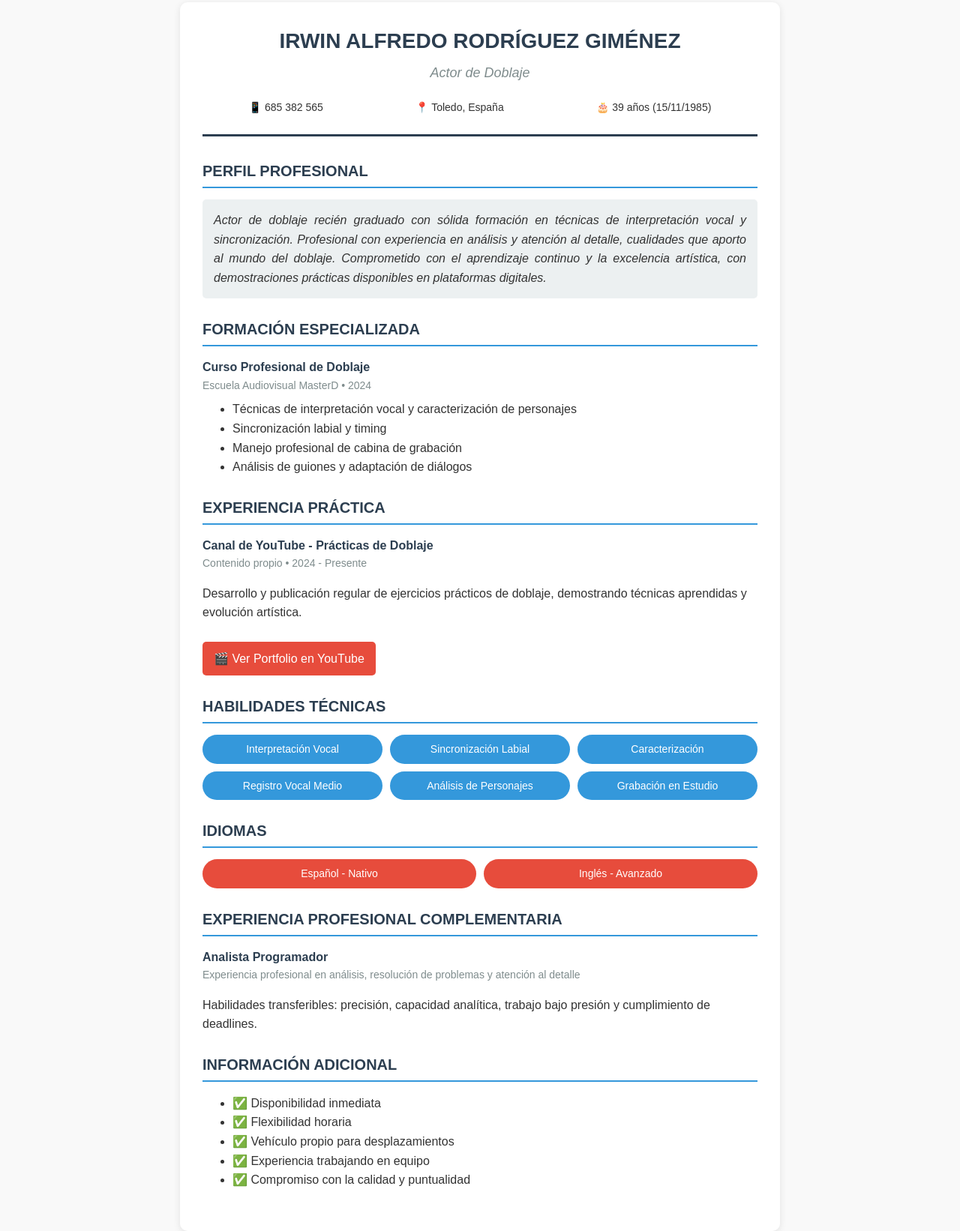
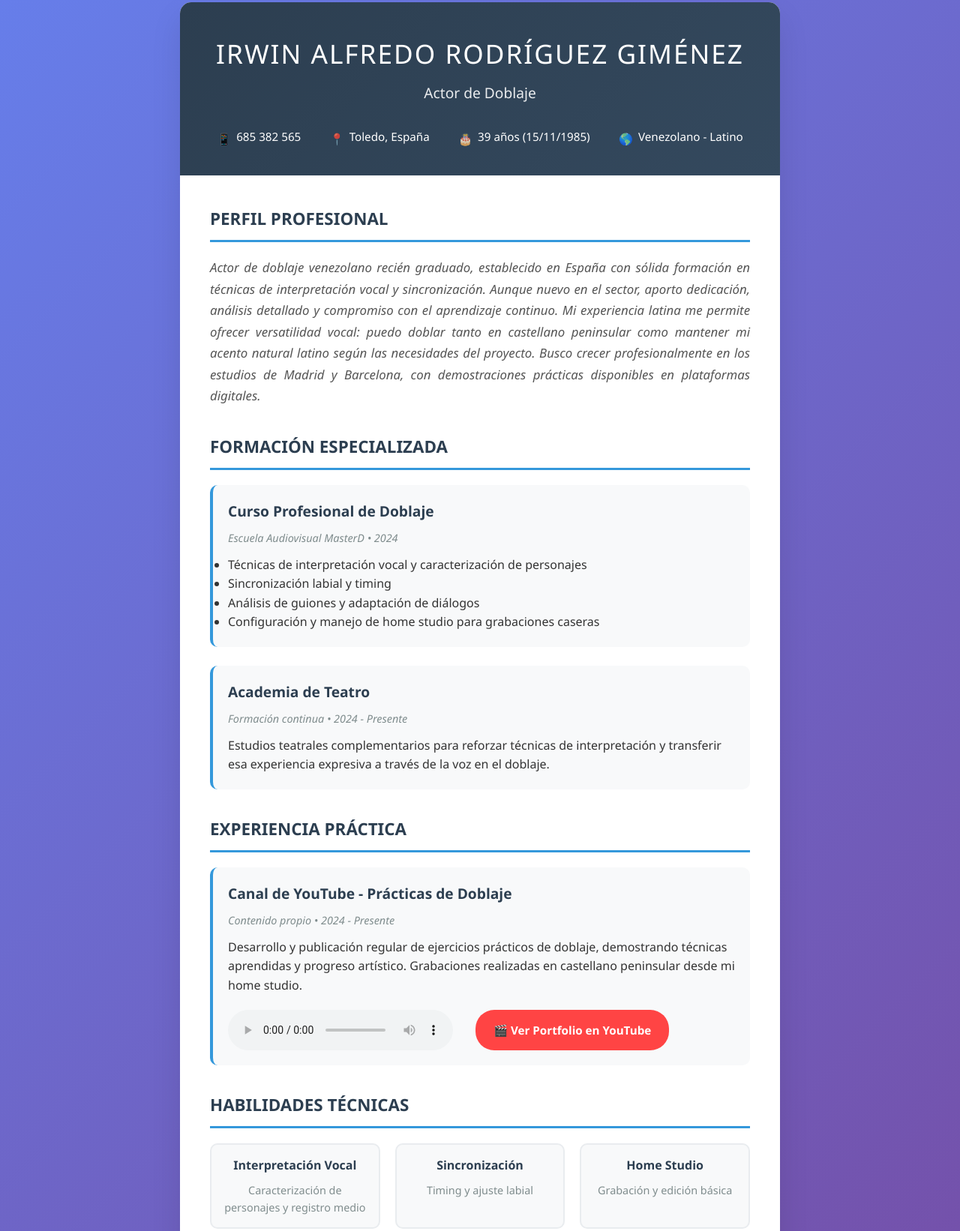
Before and after one commit to Irwin1985/cv-doblaje, a plain HTML site: page index.html in a window 1280 px wide. Shown: the part 17-1659 px from the top of the page at 75% size. Drawn offline with Linux system fonts and the light colour scheme.

Commit message:
Update index.html

```diff
--- a/index.html
+++ b/index.html
@@ -5,193 +5,332 @@
     <meta name="viewport" content="width=device-width, initial-scale=1.0">
     <title>CV - Irwin Alfredo Rodríguez Giménez</title>
     <style>
+        * {
+            margin: 0;
+            padding: 0;
+            box-sizing: border-box;
+        }
+
         body {
-          font-family: 'Arial', sans-serif;
+            font-family: 'Segoe UI', Tahoma, Geneva, Verdana, sans-serif;
+            line-height: 1.6;
+            color: #333;
+            background: linear-gradient(135deg, #667eea 0%, #764ba2 100%);
+            min-height: 100vh;
+            padding: 20px;
+        }
+
+        .container {
             max-width: 800px;
             margin: 0 auto;
-          padding: 20px;
-          line-height: 1.6;
-          color: #333;
-          background-color: #f9f9f9;
+            background: white;
+            border-radius: 15px;
+            box-shadow: 0 20px 40px rgba(0,0,0,0.1);
+            overflow: hidden;
         }
-      .container {
-          background: white;
-          padding: 30px;
-          border-radius: 10px;
-          box-shadow: 0 2px 10px rgba(0,0,0,0.1);
+
+        .header {
+            background: linear-gradient(135deg, #2c3e50, #34495e);
+            color: white;
+            padding: 40px;
+            text-align: center;
         }
-      .header {
-          text-align: center;
-          border-bottom: 3px solid #2c3e50;
-          padding-bottom: 20px;
-          margin-bottom: 30px;
+
+        .header h1 {
+            font-size: 2.2em;
+            margin-bottom: 10px;
+            font-weight: 300;
+            letter-spacing: 2px;
         }
-      .name {
-          font-size: 28px;
-          font-weight: bold;
-          color: #2c3e50;
-          margin-bottom: 5px;
+
+        .header .subtitle {
+            font-size: 1.2em;
+            opacity: 0.9;
+            font-weight: 300;
         }
-      .title {
-          font-size: 18px;
-          color: #7f8c8d;
-          font-style: italic;
-      }
+
         .contact-info {
             display: flex;
             justify-content: space-around;
+            margin-top: 30px;
             flex-wrap: wrap;
-          margin-top: 15px;
-          font-size: 14px;
+            gap: 20px;
         }
+
         .contact-item {
-          margin: 5px;
+            display: flex;
+            align-items: center;
+            gap: 8px;
+            font-size: 0.95em;
         }
+
+        .contact-item .icon {
+            width: 18px;
+            height: 18px;
+            opacity: 0.8;
+        }
+
+        .content {
+            padding: 40px;
+        }
+
         .section {
+            margin-bottom: 35px;
+        }
+
+        .section h2 {
+            color: #2c3e50;
+            font-size: 1.4em;
+            margin-bottom: 20px;
+            padding-bottom: 10px;
+            border-bottom: 3px solid #3498db;
+            font-weight: 600;
+        }
+
+        .profile-text {
+            font-size: 1.05em;
+            text-align: justify;
+            color: #555;
+            line-height: 1.7;
+            font-style: italic;
+        }
+
+        .experience-item, .education-item {
             margin-bottom: 25px;
+            padding: 20px;
+            background: #f8f9fa;
+            border-radius: 10px;
+            border-left: 4px solid #3498db;
         }
-      .section-title {
-          font-size: 20px;
-          font-weight: bold;
+
+        .experience-item h3, .education-item h3 {
             color: #2c3e50;
-          border-bottom: 2px solid #3498db;
-          padding-bottom: 5px;
-          margin-bottom: 15px;
+            font-size: 1.2em;
+            margin-bottom: 8px;
         }
-      .profile-text {
-          background-color: #ecf0f1;
-          padding: 15px;
-          border-radius: 5px;
+
+        .experience-item .meta, .education-item .meta {
+            color: #7f8c8d;
+            font-size: 0.9em;
+            margin-bottom: 12px;
             font-style: italic;
-          text-align: justify;
         }
-      .experience-item {
-          margin-bottom: 15px;
+
+        .experience-item ul {
+            margin-left: 20px;
+            color: #555;
         }
-      .experience-title {
-          font-weight: bold;
-          color: #2c3e50;
+
+        .experience-item li {
+            margin-bottom: 8px;
+            line-height: 1.5;
         }
-      .experience-details {
-          color: #7f8c8d;
-          font-size: 14px;
+
+        .buttons-container {
+            display: flex;
+            gap: 15px;
+            margin-top: 20px;
+            flex-wrap: wrap;
         }
+
+        .btn {
+            display: inline-flex;
+            align-items: center;
+            gap: 8px;
+            padding: 12px 24px;
+            border: none;
+            border-radius: 25px;
+            text-decoration: none;
+            font-weight: 600;
+            font-size: 0.95em;
+            cursor: pointer;
+            transition: all 0.3s ease;
+            text-align: center;
+        }
+
+        .btn-youtube {
+            background: #ff4444;
+            color: white;
+        }
+
+        .btn-youtube:hover {
+            background: #cc0000;
+            transform: translateY(-2px);
+            box-shadow: 0 5px 15px rgba(255, 68, 68, 0.4);
+        }
+
+        .btn-audio {
+            background: #27ae60;
+            color: white;
+        }
+
+        .btn-audio:hover {
+            background: #219a52;
+            transform: translateY(-2px);
+            box-shadow: 0 5px 15px rgba(39, 174, 96, 0.4);
+        }
+
         .skills-grid {
             display: grid;
             grid-template-columns: repeat(auto-fit, minmax(200px, 1fr));
-          gap: 10px;
+            gap: 20px;
+            margin-top: 20px;
         }
+
         .skill-item {
-          background-color: #3498db;
-          color: white;
-          padding: 8px 12px;
-          border-radius: 20px;
+            background: #f8f9fa;
+            padding: 15px;
+            border-radius: 10px;
             text-align: center;
-          font-size: 14px;
+            border: 2px solid #e9ecef;
         }
-      .highlight {
-          background-color: #e74c3c;
+
+        .skill-item h4 {
+            color: #2c3e50;
+            margin-bottom: 8px;
         }
-      .youtube-link {
-          background-color: #e74c3c;
-          color: white;
-          padding: 10px 15px;
-          border-radius: 5px;
-          text-decoration: none;
-          display: inline-block;
-          margin-top: 10px;
+
+        .skill-item p {
+            color: #7f8c8d;
+            font-size: 0.9em;
         }
-      .youtube-link:hover {
-          background-color: #c0392b;
+
+        @media (max-width: 768px) {
+            .contact-info {
+                flex-direction: column;
+                align-items: center;
+            }
+
+            .content {
+                padding: 30px 20px;
+            }
+
+            .header h1 {
+                font-size: 1.8em;
+            }
+
+            .buttons-container {
+                justify-content: center;
+            }
         }
     </style>
 </head>
 <body>
     <div class="container">
         <div class="header">
-          <div class="name">IRWIN ALFREDO RODRÍGUEZ GIMÉNEZ</div>
-          <div class="title">Actor de Doblaje</div>
+            <h1>IRWIN ALFREDO RODRÍGUEZ GIMÉNEZ</h1>
+            <div class="subtitle">Actor de Doblaje</div>
+
             <div class="contact-info">
-              <div class="contact-item">📱 685 382 565</div>
-              <div class="contact-item">📍 Toledo, España</div>
-              <div class="contact-item">🎂 39 años (15/11/1985)</div>
+                <div class="contact-item">
+                    <span class="icon">📱</span>
+                    <span>685 382 565</span>
+                </div>
+                <div class="contact-item">
+                    <span class="icon">📍</span>
+                    <span>Toledo, España</span>
+                </div>
+                <div class="contact-item">
+                    <span class="icon">🎂</span>
+                    <span>39 años (15/11/1985)</span>
+                </div>
+                <div class="contact-item">
+                    <span class="icon">🌎</span>
+                    <span>Venezolano - Latino</span>
+                </div>
+            </div>
+        </div>
+
+        <div class="content">
+            <div class="section">
+                <h2>PERFIL PROFESIONAL</h2>
+                <p class="profile-text">
+                    Actor de doblaje venezolano recién graduado, establecido en España con sólida formación en técnicas de interpretación vocal y sincronización. Aunque nuevo en el sector, aporto dedicación, análisis detallado y compromiso con el aprendizaje continuo. Mi experiencia latina me permite ofrecer versatilidad vocal: puedo doblar tanto en castellano peninsular como mantener mi acento natural latino según las necesidades del proyecto. Busco crecer profesionalmente en los estudios de Madrid y Barcelona, con demostraciones prácticas disponibles en plataformas digitales.
+                </p>
+            </div>
+
+            <div class="section">
+                <h2>FORMACIÓN ESPECIALIZADA</h2>
+
+                <div class="education-item">
+                    <h3>Curso Profesional de Doblaje</h3>
+                    <div class="meta">Escuela Audiovisual MasterD • 2024</div>
+                    <ul>
+                        <li>Técnicas de interpretación vocal y caracterización de personajes</li>
+                        <li>Sincronización labial y timing</li>
+                        <li>Análisis de guiones y adaptación de diálogos</li>
+                        <li>Configuración y manejo de home studio para grabaciones caseras</li>
+                    </ul>
+                </div>
+
+                <div class="education-item">
+                    <h3>Academia de Teatro</h3>
+                    <div class="meta">Formación continua • 2024 - Presente</div>
+                    <p>Estudios teatrales complementarios para reforzar técnicas de interpretación y transferir esa experiencia expresiva a través de la voz en el doblaje.</p>
                 </div>
             </div>
 
             <div class="section">
-          <div class="section-title">PERFIL PROFESIONAL</div>
-          <div class="profile-text">
-              Actor de doblaje recién graduado con sólida formación en técnicas de interpretación vocal y sincronización.
-              Profesional con experiencia en análisis y atención al detalle, cualidades que aporto al mundo del doblaje.
-              Comprometido con el aprendizaje continuo y la excelencia artística, con demostraciones prácticas disponibles
-              en plataformas digitales.
+                <h2>EXPERIENCIA PRÁCTICA</h2>
+
+                <div class="experience-item">
+                    <h3>Canal de YouTube - Prácticas de Doblaje</h3>
+                    <div class="meta">Contenido propio • 2024 - Presente</div>
+                    <p>Desarrollo y publicación regular de ejercicios prácticos de doblaje, demostrando técnicas aprendidas y progreso artístico. Grabaciones realizadas en castellano peninsular desde mi home studio.</p>
+
+                    <div class="buttons-container">
+                        <audio controls style="margin-right: 15px;">
+                            <source src="voice-sample-001.wav" type="audio/wav">
+                            Tu navegador no soporta el elemento de audio.
+                        </audio>
+                        <a href="https://www.youtube.com/@irwin4790" target="_blank" class="btn btn-youtube">
+                            🎬 Ver Portfolio en YouTube
+                        </a>
+                    </div>
                 </div>
             </div>
 
             <div class="section">
-          <div class="section-title">FORMACIÓN ESPECIALIZADA</div>
-          <div class="experience-item">
-              <div class="experience-title">Curso Profesional de Doblaje</div>
-              <div class="experience-details">Escuela Audiovisual MasterD • 2024</div>
-              <ul style="margin-top: 8px;">
-                  <li>Técnicas de interpretación vocal y caracterización de personajes</li>
-                  <li>Sincronización labial y timing</li>
-                  <li>Manejo profesional de cabina de grabación</li>
-                  <li>Análisis de guiones y adaptación de diálogos</li>
-              </ul>
+                <h2>HABILIDADES TÉCNICAS</h2>
+
+                <div class="skills-grid">
+                    <div class="skill-item">
+                        <h4>Interpretación Vocal</h4>
+                        <p>Caracterización de personajes y registro medio</p>
+                    </div>
+                    <div class="skill-item">
+                        <h4>Sincronización</h4>
+                        <p>Timing y ajuste labial</p>
+                    </div>
+                    <div class="skill-item">
+                        <h4>Home Studio</h4>
+                        <p>Grabación y edición básica</p>
+                    </div>
+                    <div class="skill-item">
+                        <h4>Análisis de Texto</h4>
+                        <p>Adaptación y comprensión de guiones</p>
+                    </div>
                 </div>
             </div>
 
             <div class="section">
-          <div class="section-title">EXPERIENCIA PRÁCTICA</div>
-          <div class="experience-item">
-              <div class="experience-title">Canal de YouTube - Prácticas de Doblaje</div>
-              <div class="experience-details">Contenido propio • 2024 - Presente</div>
-              <p>Desarrollo y publicación regular de ejercicios prácticos de doblaje, demostrando técnicas aprendidas y evolución artística.</p>
-              <a href="https://www.youtube.com/@irwin4790" class="youtube-link" target="_blank">
-                  🎬 Ver Portfolio en YouTube
-              </a>
+                <h2>IDIOMAS</h2>
+
+                <div class="skills-grid">
+                    <div class="skill-item">
+                        <h4>Español</h4>
+                        <p>Nativo (Castellano y Latino)</p>
+                    </div>
+                    <div class="skill-item">
+                        <h4>Inglés</h4>
+                        <p>Nivel Intermedio</p>
+                    </div>
+                    <div class="skill-item">
+                        <h4>Chino Mandarín</h4>
+                        <p>Nivel Intermedio</p>
                     </div>
                 </div>
-
-      <div class="section">
-          <div class="section-title">HABILIDADES TÉCNICAS</div>
-          <div class="skills-grid">
-              <div class="skill-item">Interpretación Vocal</div>
-              <div class="skill-item">Sincronización Labial</div>
-              <div class="skill-item">Caracterización</div>
-              <div class="skill-item">Registro Vocal Medio</div>
-              <div class="skill-item">Análisis de Personajes</div>
-              <div class="skill-item">Grabación en Estudio</div>
             </div>
-      </div>
-
-      <div class="section">
-          <div class="section-title">IDIOMAS</div>
-          <div class="skills-grid">
-              <div class="skill-item highlight">Español - Nativo</div>
-              <div class="skill-item highlight">Inglés - Avanzado</div>
-          </div>
-      </div>
-
-      <div class="section">
-          <div class="section-title">EXPERIENCIA PROFESIONAL COMPLEMENTARIA</div>
-          <div class="experience-item">
-              <div class="experience-title">Analista Programador</div>
-              <div class="experience-details">Experiencia profesional en análisis, resolución de problemas y atención al detalle</div>
-              <p>Habilidades transferibles: precisión, capacidad analítica, trabajo bajo presión y cumplimiento de deadlines.</p>
-          </div>
-      </div>
-
-      <div class="section">
-          <div class="section-title">INFORMACIÓN ADICIONAL</div>
-          <ul>
-              <li>✅ Disponibilidad inmediata</li>
-              <li>✅ Flexibilidad horaria</li>
-              <li>✅ Vehículo propio para desplazamientos</li>
-              <li>✅ Experiencia trabajando en equipo</li>
-              <li>✅ Compromiso con la calidad y puntualidad</li>
-          </ul>
         </div>
     </div>
 </body>
```
Lines whose indentation alone changed are shown as unchanged.
